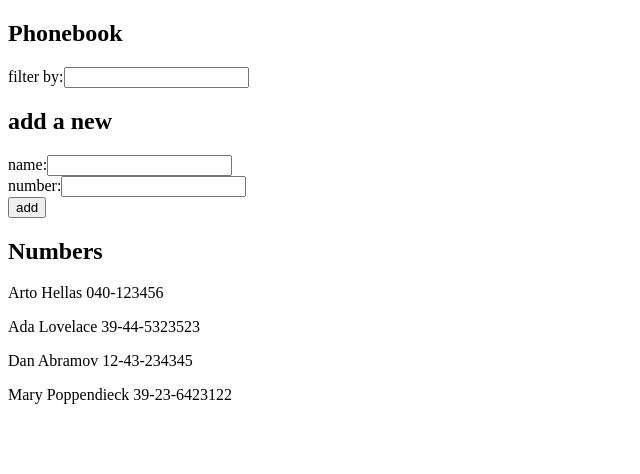
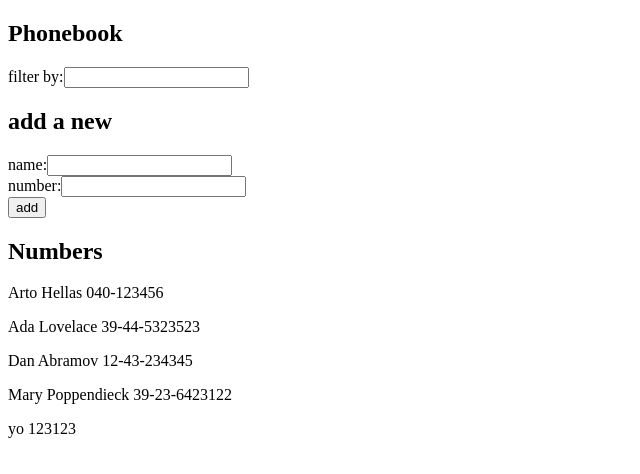
Before and after one commit to vino-dk/full-stack-open, a React (Create React App) app in the folder part2/the-phonebook/: page / in a window 1280 px wide. Shown: the top 474 px of the page, without its empty margins (0-640 px from the left). Built offline with nearby package versions, Linux system fonts and the light colour scheme; data requests are answered from the project's data file; the HTML template or start-up script is replaced by a standard one.

Commit message:
checkpoint 2.15

```diff
--- a/part2/the-phonebook/db.json
+++ b/part2/the-phonebook/db.json
@@ -1,5 +1,5 @@
 {
-    "persons":[
+  "persons": [
     {
       "name": "Arto Hellas",
       "number": "040-123456",
@@ -19,6 +19,11 @@
       "name": "Mary Poppendieck",
       "number": "39-23-6423122",
       "id": 4
+    },
+    {
+      "name": "yo",
+      "number": "123123",
+      "id": 5
     }
   ]
 }
--- a/part2/the-phonebook/src/App.js
+++ b/part2/the-phonebook/src/App.js
@@ -55,9 +55,12 @@ const App = () => {
         number: newNumber,
         id: persons.length + 1
       }
-      setPersons(persons.concat(personObject))
-      setNewName('')
-      setNewNumber('')
+      axios.post('http://localhost:3001/persons/', personObject)
+        .then(response => {
+          setPersons(persons.concat(personObject))
+          setNewName('')
+          setNewNumber('')
+        })
     } else {
       window.alert(`${newName} is already added to phonebook`);
     }
```
Lines whose indentation alone changed are shown as unchanged.
